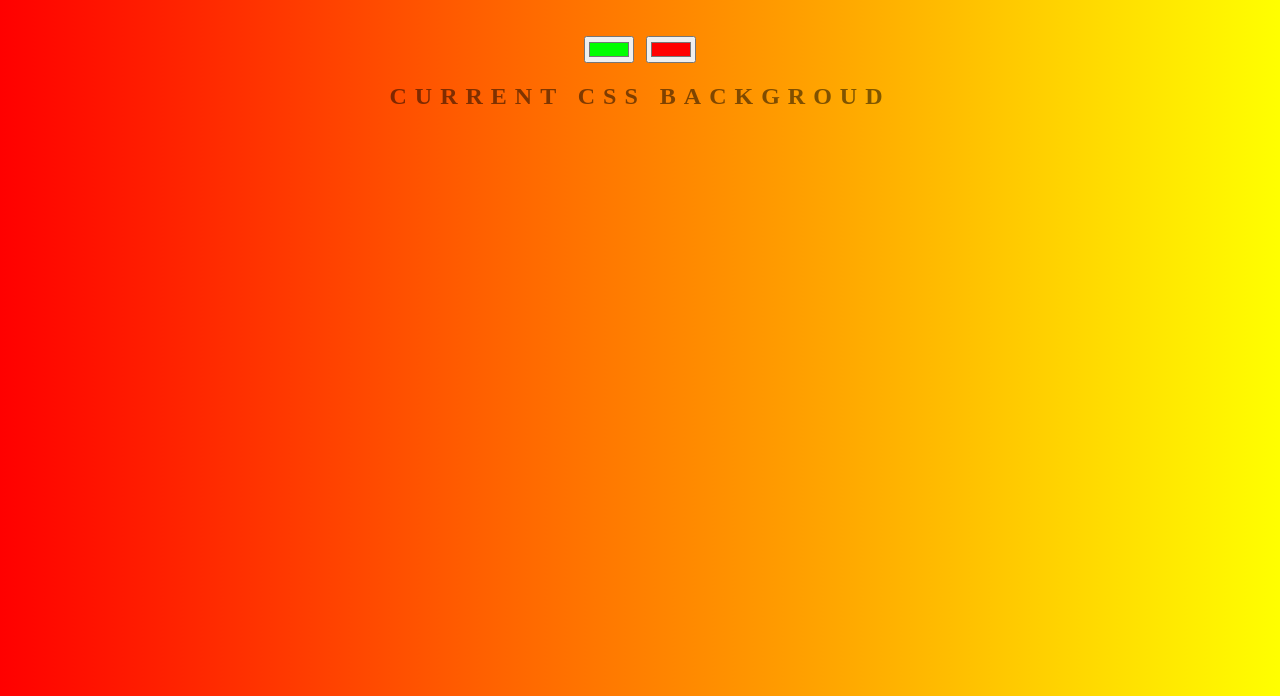
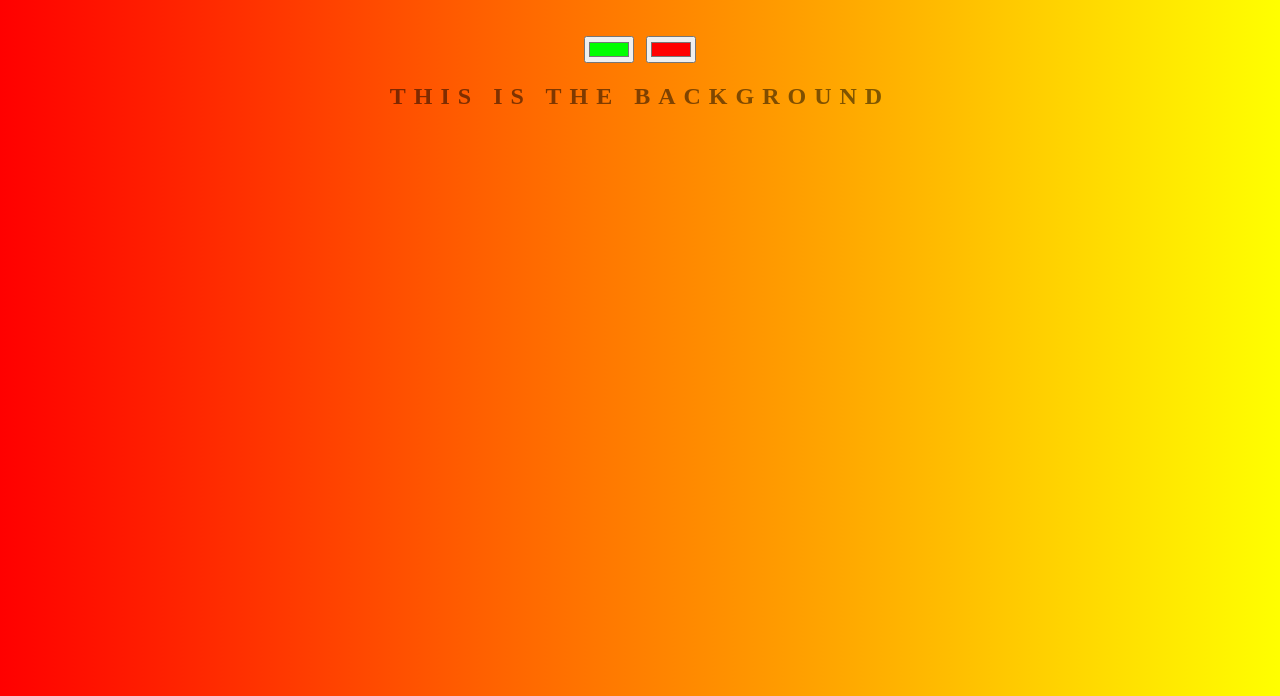
Before and after one commit to chellarao-chowdary/background-generator, a plain HTML site: page index.html in a window 1280 px wide. Shown: the part 104-800 px from the top of the page. Drawn offline with Linux system fonts and the light colour scheme.

Commit message:
changing text

```diff
--- a/index.html
+++ b/index.html
@@ -8,7 +8,7 @@
 	<h1>COOL Generator</h1>
 	<input class="color1" type="color" name="color1" value="#00ff00">
 	<input class="color2" type="color" name="color2" value="#ff0000">
-	<h2>Current CSS Backgroud</h2>
+	<h2>This is the background</h2>
 	<h3></h3>
 	<script type="text/javascript" src="script.js"></script>
 
```
